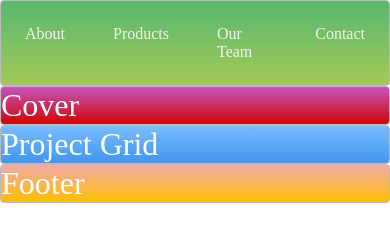
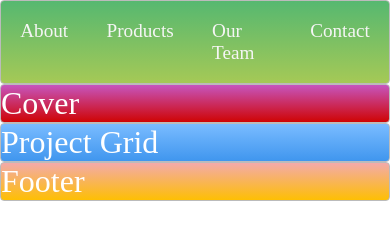
Before and after one commit to tonydc1997/CSS-Layout, a plain HTML site: page index.html in a window 390 px wide. Drawn offline with Linux system fonts and the light colour scheme.

Commit message:
style: Move main-nav closer to left side of screen
- Give .main-nav padding-left prop of 0px;

- Adjust .main-nav <li> font-size and spacing.

```diff
--- a/style.css
+++ b/style.css
@@ -34,10 +34,11 @@
   font-size: .7em;
   list-style: none;
   margin: 0;
+  padding-left: 0px;
 }
 
 .main-nav li {
-  padding: 1.5em;
+  padding: 1em;
 }
 
 .main-nav li a {
@@ -51,7 +52,7 @@
 
 @media only screen and (max-width: 600px) {
   .main-nav {
-    font-size: .5em;
+    font-size: .6em;
     padding: 0px;
   }
 }
```
